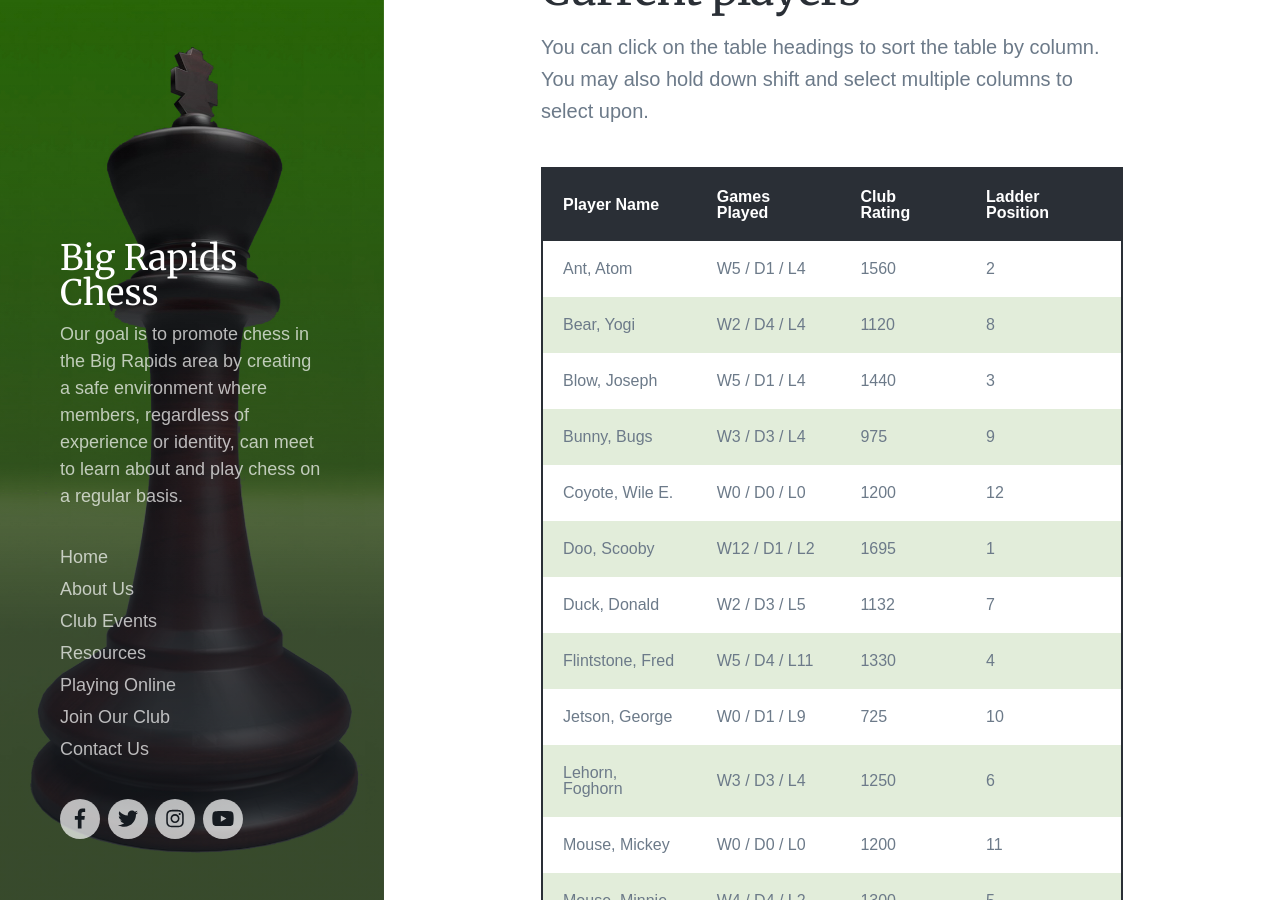
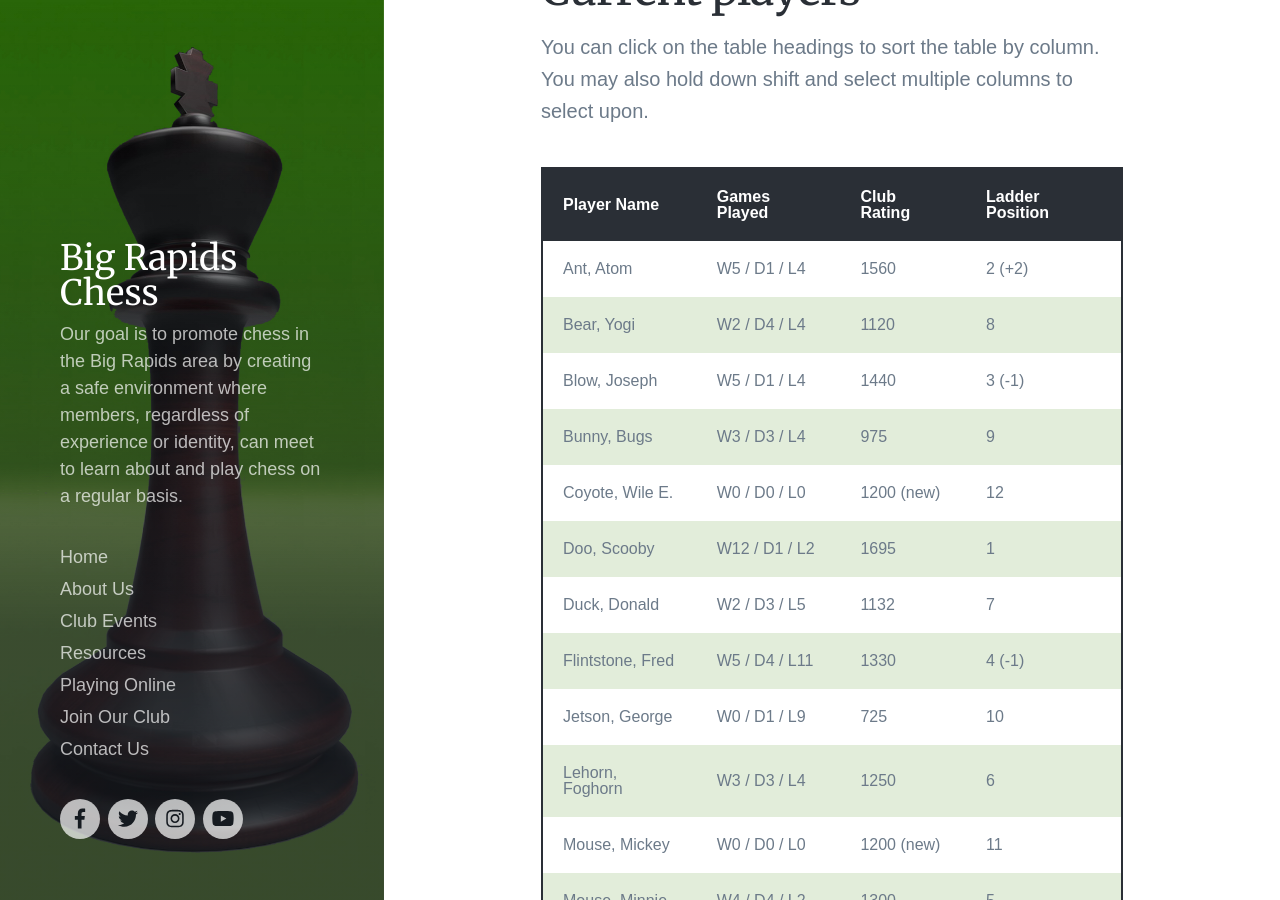
Before and after one commit to bigrapidschess/bigrapidschess.github.io, a Jekyll site: the page built from _pages/membership.md, in a window 1280 px wide and 900 px high, scrolled down 286 px. Built offline with Jekyll 4.4.1, drawn with Linux system fonts in a browser that asks for light colours; nearby versions of some CDN libraries; some web fonts are replaced.

Commit message:
annotated some ladder positions again

```diff
--- a/_data/members.yml
+++ b/_data/members.yml
@@ -8,7 +8,7 @@
   D:  1
   L:  4
   rating: 1560
-  ladder: 2
+  ladder: 2 (+2)
 
 - name:   Bear, Yogi
   email:  test@gmail.com
@@ -32,7 +32,7 @@
   D:  1
   L:  4
   rating: 1440
-  ladder: 3
+  ladder: 3 (-1)
 
 - name:   Bunny, Bugs
   email:  test@gmail.com
@@ -55,7 +55,7 @@
   W:  0
   D:  0
   L:  0
-  rating: 1200
+  rating: 1200 (new)
   ladder: 12
 
 - name:   Doo, Scooby
@@ -92,7 +92,7 @@
   D:  4
   L:  11
   rating: 1330
-  ladder: 4
+  ladder: 4 (-1)
 
 - name:   Jetson, George
   email:  test@gmail.com
@@ -128,7 +128,7 @@
   W:  0
   D:  0
   L:  0
-  rating: 1200
+  rating: 1200 (new)
   ladder: 11
 
 - name:   Mouse, Minnie
```
